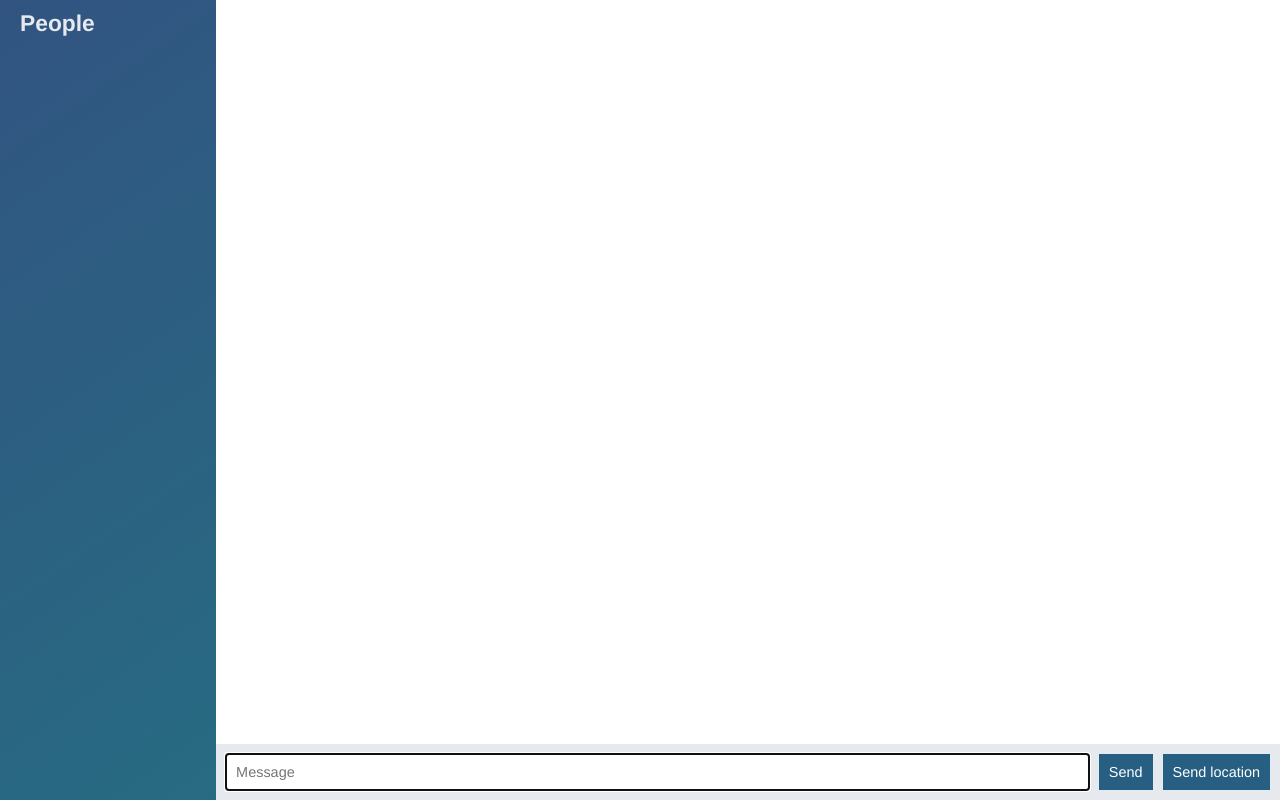
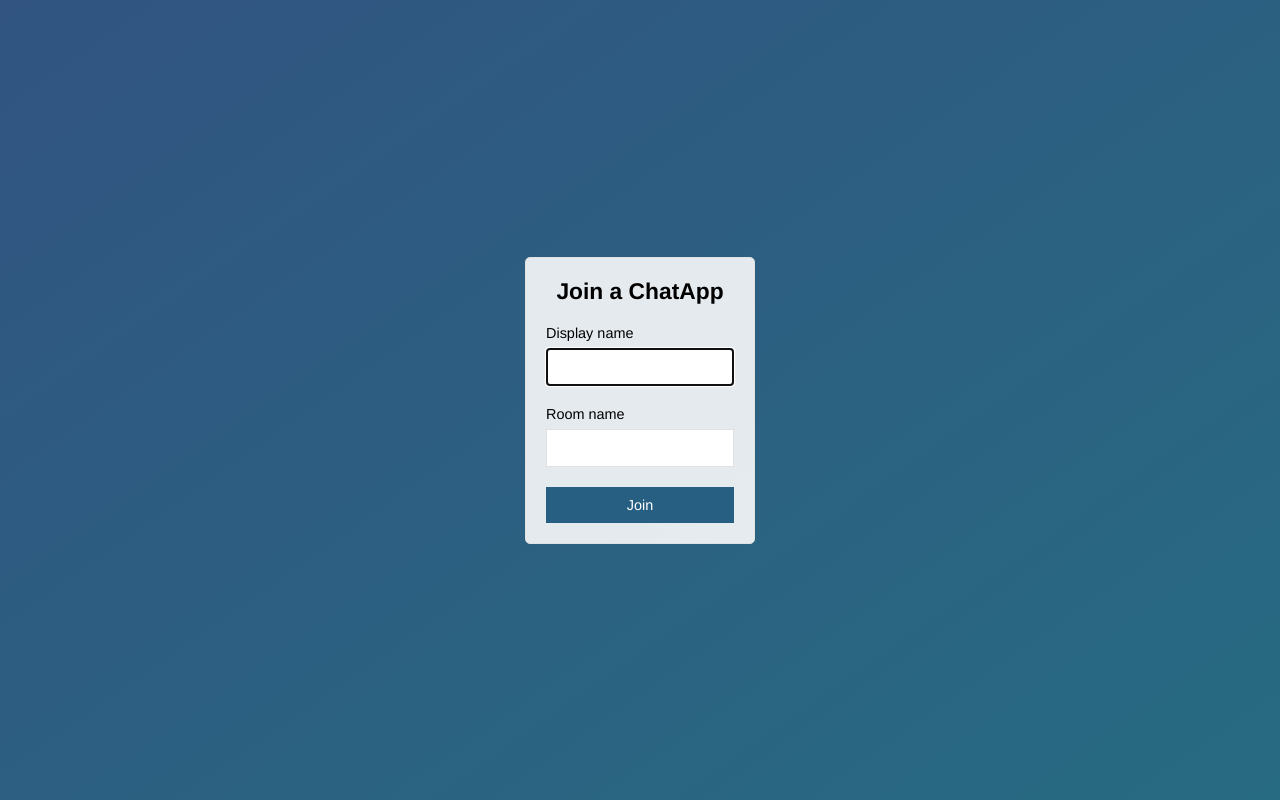
Before and after one commit to LeonOstrez/chat-app, a website: page public/index.html in a window 1280 px wide. Drawn offline with nearby package versions, Linux system fonts and the light colour scheme; no server answers.

Commit message:
add join page

```diff
--- a/public/index.html
+++ b/public/index.html
@@ -1,58 +1,29 @@
 <!DOCTYPE html>
 <html>
-
 <head>
     <meta charset="utf-8">
+    <title>Join ChatApp</title>
+    <meta name="viewport" content="width=device-width, initial-scale=1, user-scalable=no">
     <link rel="stylesheet" href="/css/styles.css">
 </head>
-
-<body class="chat">
-
-    <div class="chat__sidebar">
-        <h3>People</h3>
-        <div id="users"></div>
+<body class="centered-form">
+    <div class="centered-form__form">
+        <form action="/chat.html">
+            <div class="form-field">
+                <h3>Join a ChatApp</h3>
+            </div>
+            <div class="form-field">
+                <label>Display name</label>
+                <input type="text" name="name" autofocus />
+            </div>
+            <div class="form-field">
+                <label>Room name</label>
+                <input type="text" name="room" />
+            </div>
+            <div class="form-field">
+                <button>Join</button>
+            </div>
+        </form>
     </div>
-
-    <div class="chat__main">
-        <ol id="messages" class="chat__messages"></ol>
-        <div class="chat__footer">
-            <form id="message-form">
-                <input name="message" type="text" placeholder="Message" autofocus autocomplete="off" />
-                <button>Send</button>
-            </form>
-            <button id="send-location">Send location</button>
-        </div>
-    </div>
-
-    <script id="message-template" type="text/template">
-        <li class="message">
-            <div class="message__title">
-                <h4>{{from}}</h4>
-                <span>{{createdAt}}</span>
-            </div>
-            <div class="message__body">
-                <p>{{text}}</p>
-            </div>
-        </li>
-    </script>
-
-    <script id="location-message-template" type="text/template">
-        <li class="message">
-            <div class="message__title">
-                <h4>{{from}}</h4>
-                <span>{{createdAt}}</span>
-            </div>
-            <div class="message__body">
-                <p><a href="{{url}}" target="_blank">My current location</a></p>
-            </div>
-        </li>
-    </script>
-
-    <script src="/socket.io/socket.io.js"></script>
-    <script src="/js/libs/jquery-3.3.1.min.js"></script>
-    <script src="/js/libs/moment.js"></script>
-    <script src="/js/libs/mustache.js"></script>
-    <script src="/js/index.js"></script>
 </body>
-
 </html>
```
Also changed, not shown: public/chat.html (added, +60 -0 lines), public/js/chat.js (renamed from public/js/index.js).
